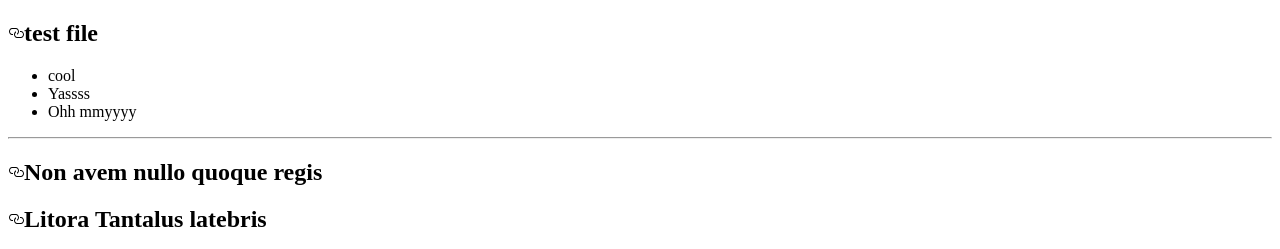
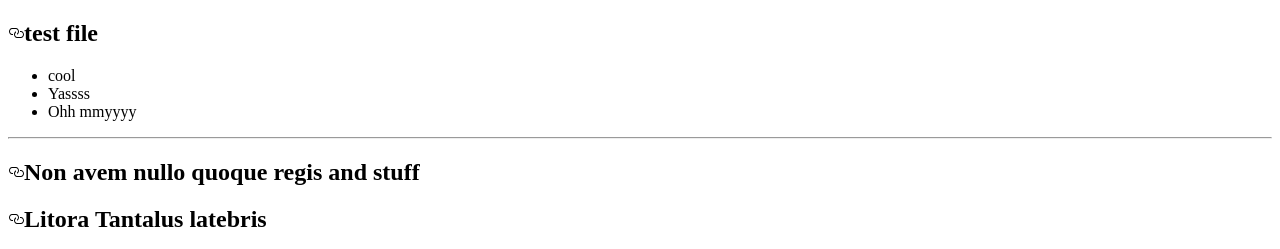
Before and after one commit to brettapeters/GCPFunctionBlog, a plain HTML site: page index.html in a window 1280 px wide. Shown: the top 249 px of the page. Drawn offline with Linux system fonts and the light colour scheme.

Commit message:
Automatic build - 9/7/2018, 9:05:00 PM

```diff
--- a/index.html
+++ b/index.html
@@ -10,7 +10,7 @@
 <li>Yassss</li>
 <li>Ohh mmyyyy</li>
 </ul>
-</article></div><hr/><div id="file" class="instapaper_body md" data-path="posts/2018-09-07-my-second-post.md"><article class="markdown-body entry-content" itemprop="text"><h1><a id="user-content-non-avem-nullo-quoque-regis" class="anchor" aria-hidden="true" href="#non-avem-nullo-quoque-regis"><svg class="octicon octicon-link" viewBox="0 0 16 16" version="1.1" width="16" height="16" aria-hidden="true"><path fill-rule="evenodd" d="M4 9h1v1H4c-1.5 0-3-1.69-3-3.5S2.55 3 4 3h4c1.45 0 3 1.69 3 3.5 0 1.41-.91 2.72-2 3.25V8.59c.58-.45 1-1.27 1-2.09C10 5.22 8.98 4 8 4H4c-.98 0-2 1.22-2 2.5S3 9 4 9zm9-3h-1v1h1c1 0 2 1.22 2 2.5S13.98 12 13 12H9c-.98 0-2-1.22-2-2.5 0-.83.42-1.64 1-2.09V6.25c-1.09.53-2 1.84-2 3.25C6 11.31 7.55 13 9 13h4c1.45 0 3-1.69 3-3.5S14.5 6 13 6z"></path></svg></a>Non avem nullo quoque regis</h1>
+</article></div><hr/><div id="file" class="instapaper_body md" data-path="posts/2018-09-07-my-second-post.md"><article class="markdown-body entry-content" itemprop="text"><h1><a id="user-content-non-avem-nullo-quoque-regis-and-stuff" class="anchor" aria-hidden="true" href="#non-avem-nullo-quoque-regis-and-stuff"><svg class="octicon octicon-link" viewBox="0 0 16 16" version="1.1" width="16" height="16" aria-hidden="true"><path fill-rule="evenodd" d="M4 9h1v1H4c-1.5 0-3-1.69-3-3.5S2.55 3 4 3h4c1.45 0 3 1.69 3 3.5 0 1.41-.91 2.72-2 3.25V8.59c.58-.45 1-1.27 1-2.09C10 5.22 8.98 4 8 4H4c-.98 0-2 1.22-2 2.5S3 9 4 9zm9-3h-1v1h1c1 0 2 1.22 2 2.5S13.98 12 13 12H9c-.98 0-2-1.22-2-2.5 0-.83.42-1.64 1-2.09V6.25c-1.09.53-2 1.84-2 3.25C6 11.31 7.55 13 9 13h4c1.45 0 3-1.69 3-3.5S14.5 6 13 6z"></path></svg></a>Non avem nullo quoque regis and stuff</h1>
 <h2><a id="user-content-litora-tantalus-latebris" class="anchor" aria-hidden="true" href="#litora-tantalus-latebris"><svg class="octicon octicon-link" viewBox="0 0 16 16" version="1.1" width="16" height="16" aria-hidden="true"><path fill-rule="evenodd" d="M4 9h1v1H4c-1.5 0-3-1.69-3-3.5S2.55 3 4 3h4c1.45 0 3 1.69 3 3.5 0 1.41-.91 2.72-2 3.25V8.59c.58-.45 1-1.27 1-2.09C10 5.22 8.98 4 8 4H4c-.98 0-2 1.22-2 2.5S3 9 4 9zm9-3h-1v1h1c1 0 2 1.22 2 2.5S13.98 12 13 12H9c-.98 0-2-1.22-2-2.5 0-.83.42-1.64 1-2.09V6.25c-1.09.53-2 1.84-2 3.25C6 11.31 7.55 13 9 13h4c1.45 0 3-1.69 3-3.5S14.5 6 13 6z"></path></svg></a>Litora Tantalus latebris</h2>
 <p>Lorem markdownum timor Clytumque <strong>notam</strong>! Dextra neque mentemque mansit felle
 mali cornibus. Ancora ut vagatur ignota primasque quod est aurum vires dixit,
```
